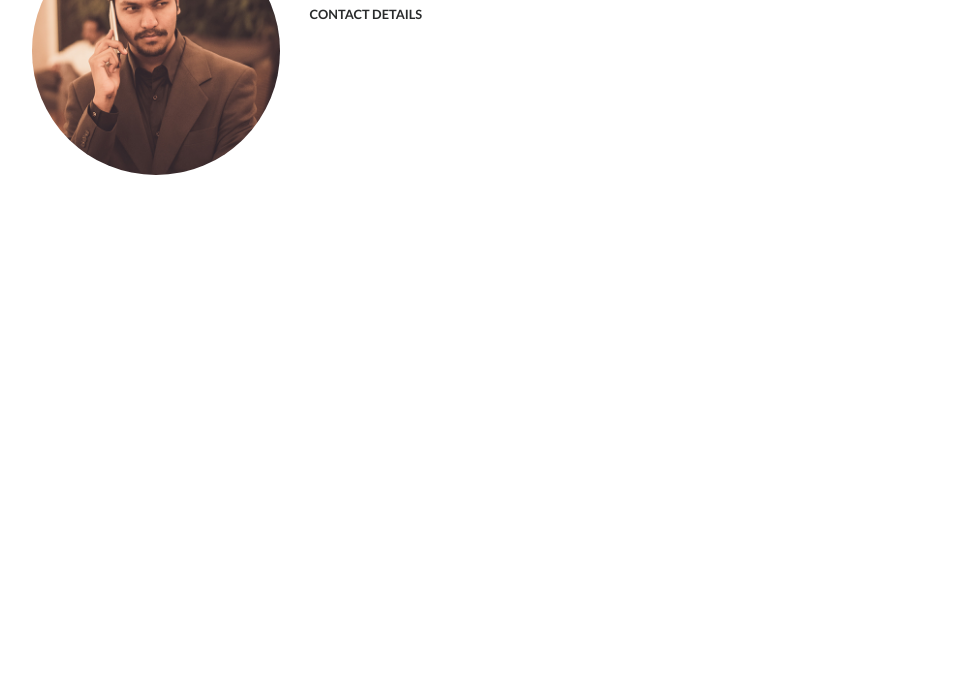
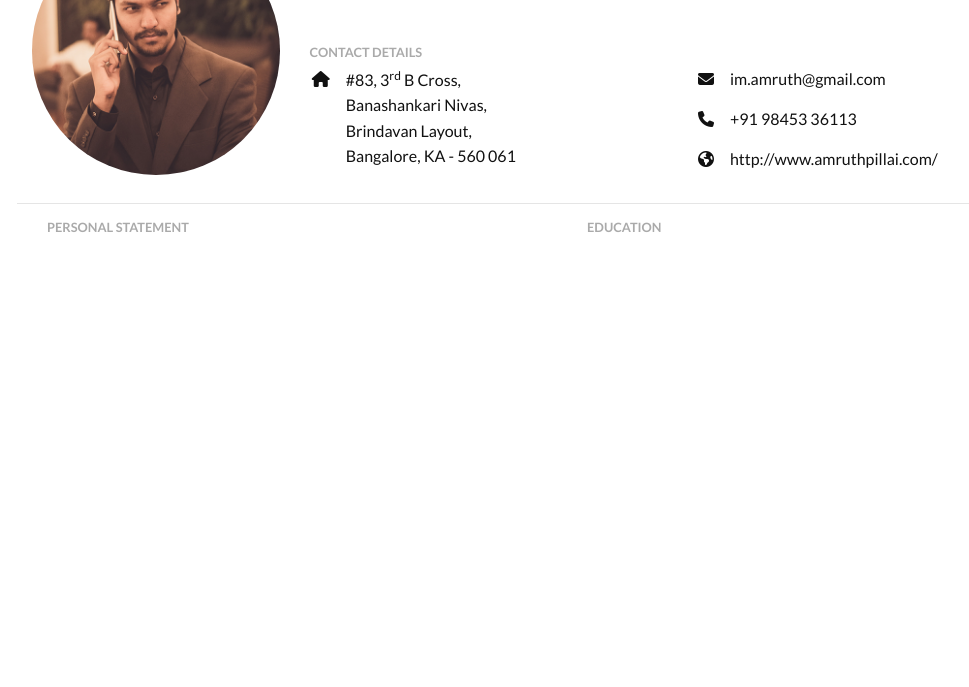
Before and after one commit to AmruthPillai/ResumeOnTheWeb-Legacy, a plain HTML site: page index.html in a window 1280 px wide. Shown: the part 113-800 px from the top of the page, without its empty margins (68-1037 px from the left). Drawn offline with nearby package versions, Linux system fonts and the light colour scheme.

Commit message:
done for the first day, good work

```diff
--- a/index.html
+++ b/index.html
@@ -14,6 +14,9 @@
 
     <!-- Google Web Fonts: Lato 400, 700 -->
     <link href="https://fonts.googleapis.com/css?family=Lato:400,700" rel="stylesheet">
+
+    <!-- FontAwesome -->
+    <script src="https://use.fontawesome.com/cb631aac60.js"></script>
 
     <!-- Custom Stylesheet -->
     <link rel="stylesheet" href="style.css">
@@ -35,12 +38,79 @@
             <h1>Amruth Pillai</h1>
             <h6>Designer, Developer, Writer, Photographer and so on...</h6>
 
+            <!-- Contact Details -->
             <div id="contact-details">
-              <p class="sub-heading">Contact Details</p>
-
+              <h6 class="sub-heading">Contact Details</h6>
+              <div class="container content-below-heading">
+                <div class="row">
+                  <div class="col col-md-6">
+                    <div class="icon-side float-left">
+                      <i class="fa fa-home" aria-hidden="true"></i>
+                    </div>
+                    <div class="content-side float-left address-line-height-fix">
+                      <p>#83, 3<sup>rd</sup> B Cross,<br>
+                      Banashankari Nivas,<br>
+                      Brindavan Layout,<br>
+                      Bangalore, KA - 560 061</p>
+                    </div>
+                  </div>
+                  <div class="col col-md-6">
+                    <div class="row">
+                      <div class="icon-side">
+                        <i class="fa fa-envelope" aria-hidden="true"></i>
+                      </div>
+                      <div class="content-side">
+                        <p>im.amruth@gmail.com</p>
+                      </div>
+                    </div>
+                    <div class="row">
+                      <div class="icon-side">
+                        <i class="fa fa-phone" aria-hidden="true"></i>
+                      </div>
+                      <div class="content-side">
+                        <p>+91 98453 36113</p>
+                      </div>
+                    </div>
+                    <div class="row">
+                      <div class="icon-side">
+                        <i class="fa fa-globe" aria-hidden="true"></i>
+                      </div>
+                      <div class="content-side">
+                        <p>http://www.amruthpillai.com/</p>
+                      </div>
+                    </div>
+                  </div>
+                </div>
+              </div>
             </div>
           </div>
         </div>
+      </div>
+
+      <hr>
+
+      <div class="container">
+
+        <!-- Left Side -->
+        <div class="col col-md-6 float-left">
+
+          <!-- Personal Statement -->
+          <div id="personal-statement" class="">
+            <h6 class="sub-heading">Personal Statement</h6>
+          </div>
+
+        </div>
+
+        <!-- Right Side -->
+        <div class="col col-md-6 float-left">
+
+          <!-- Education -->
+          <div id="education" class="">
+            <h6 class="sub-heading">Education</h6>
+          </div>
+
+        </div>
+
       </div>
 
     </div>
--- a/style.css
+++ b/style.css
@@ -1,13 +1,31 @@
 body {
   font-family: 'Lato', sans-serif;
+  color: #111;
 }
 
 .img-circle {
   border-radius: 50%;
 }
 
-.sub-heading {
-  font-size: .8em;
-  text-transform: uppercase;
-  font-weight: 700;
+#contact-details {
+  margin-top: 3em;
 }
+
+  .sub-heading {
+    font-size: .8em;
+    text-transform: uppercase;
+    font-weight: 700;
+    color: #aaa;
+  }
+
+  .content-below-heading {
+    margin-left: -.8em;
+  }
+
+  .content-side {
+    padding-left: 1em;
+  }
+
+  .address-line-height-fix {
+    line-height: 1.6em;
+  }
```
